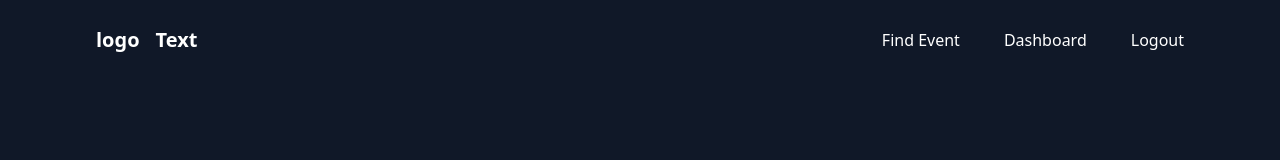
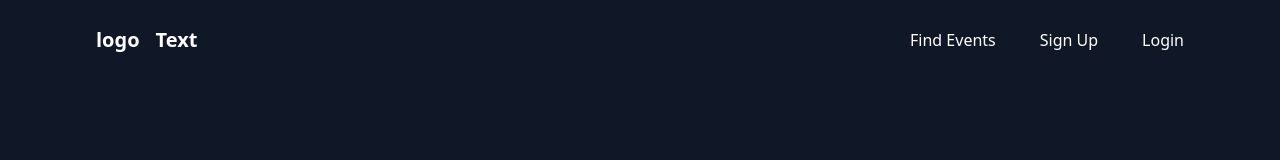
Before and after one commit to BuraYu/rsvp, a Next.js app: page / in a window 1280 px wide. Shown: the top 160 px of the page. Built offline with nearby package versions, Linux system fonts and the light colour scheme.

Commit message:
feat: add context to mainpage and navbar

```diff
--- a/src/app/page.js
+++ b/src/app/page.js
@@ -2,14 +2,18 @@
 
 import Hero from "@/components/Hero";
 import Navbar from "@/components/Navbar";
+import { useContext } from "react";
+import { AuthContext } from "@/lib/AuthContext";
 
 export default function HomePage() {
+  const { isAuthenticated } = useContext(AuthContext);
+
   return (
     <div
       className="h-screen bg-black text-white flex flex-col"
       suppressHydrationWarning
     >
-      <Navbar />
+      <Navbar isAuthenticated={isAuthenticated} />
       <Hero />
     </div>
   );
--- a/src/components/Navbar.js
+++ b/src/components/Navbar.js
@@ -1,10 +1,9 @@
 import { Link } from "lucide-react";
 import { useState } from "react";
 
-export default function Navbar() {
+export default function Navbar({ isAuthenticated }) {
   const [isOpen, setIsOpen] = useState(false);
-  const [isLoggedIn, setIsLoggedIn] = useState(true);
-
+  console.log("navbar-san", isAuthenticated);
   return (
     <nav className="h-[80px] w-full flex justify-between items-center px-[96px] bg-gray-900">
       {/* Logo */}
@@ -80,7 +79,7 @@ export default function Navbar() {
       </div>
 
       {/* Links for Larger Screens */}
-      {isLoggedIn ? (
+      {isAuthenticated ? (
         <ul className="hidden md:flex space-x-6 gap-5">
           <li>
             <a
```
